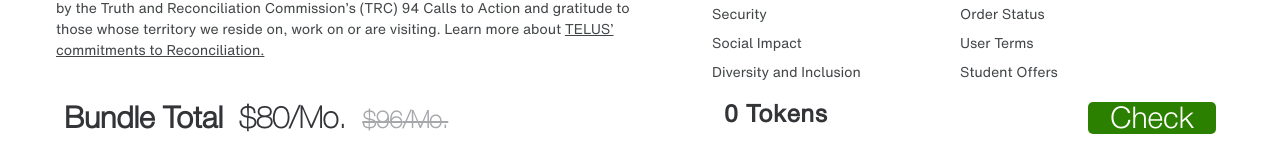
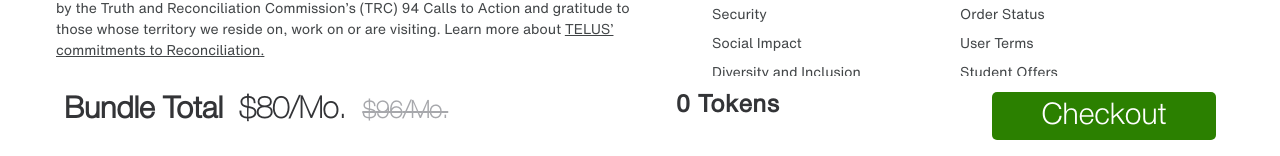
Before and after one commit to Sarahstylez/telus-hackathon, a React (Create React App) app: page / in a window 1280 px wide. Shown: the part 644-800 px from the top of the page. Built offline with nearby package versions, Linux system fonts and the light colour scheme.

Commit message:
checkout button adjusted

```diff
--- a/src/components/Footer/Footer.jsx
+++ b/src/components/Footer/Footer.jsx
@@ -19,7 +19,7 @@ function Footer(props) {
                     </div>
                     <h3>{props.token} tokens</h3>
                     <button className="footer__button" onClick={toCheckout}>
-                        Check Availability
+                        Checkout
                     </button>
                 </section>
             </div>
--- a/src/components/Footer/Footer.scss
+++ b/src/components/Footer/Footer.scss
@@ -18,8 +18,8 @@
     }
 
     &__button {
-        height: 2rem;
-        width: 8rem;
+        height: 3rem;
+        width: 14rem;
         background-color: $color-telus-green;
         border: none;
         border-radius: 5px;
```
